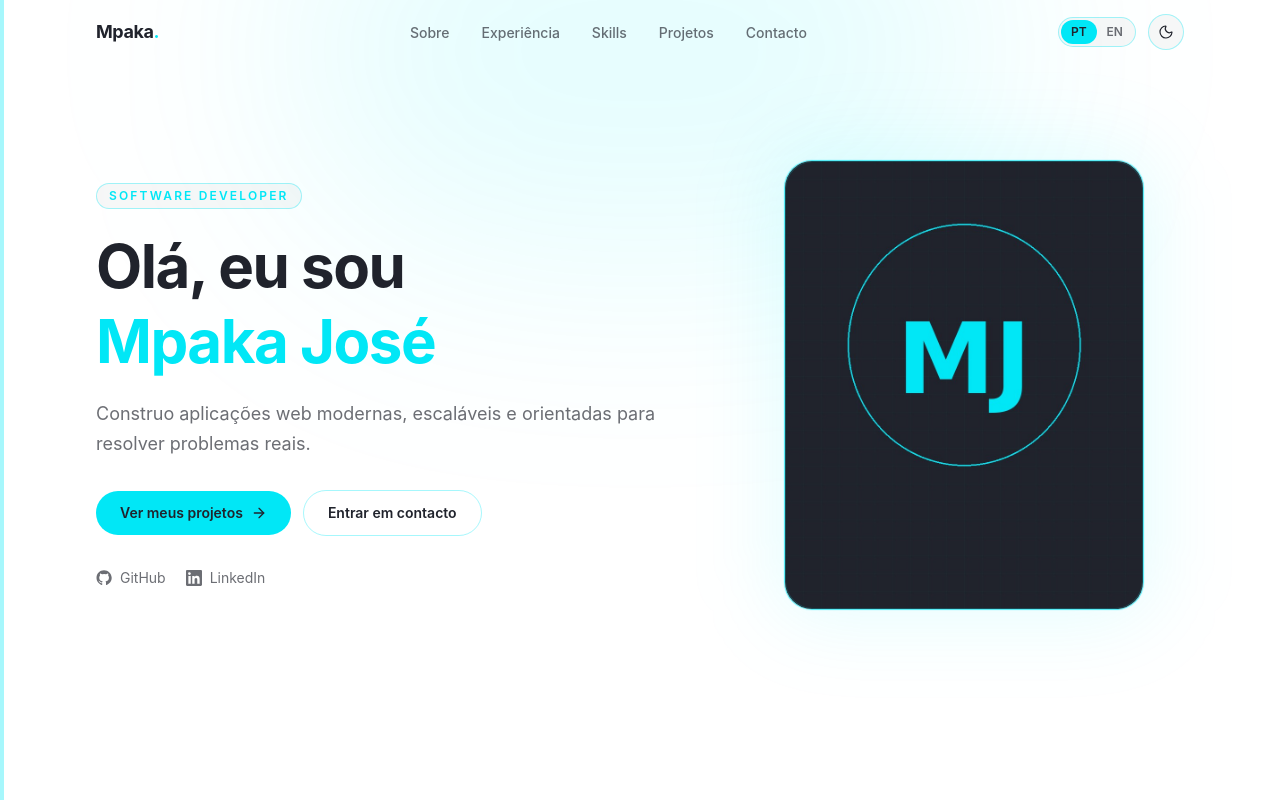
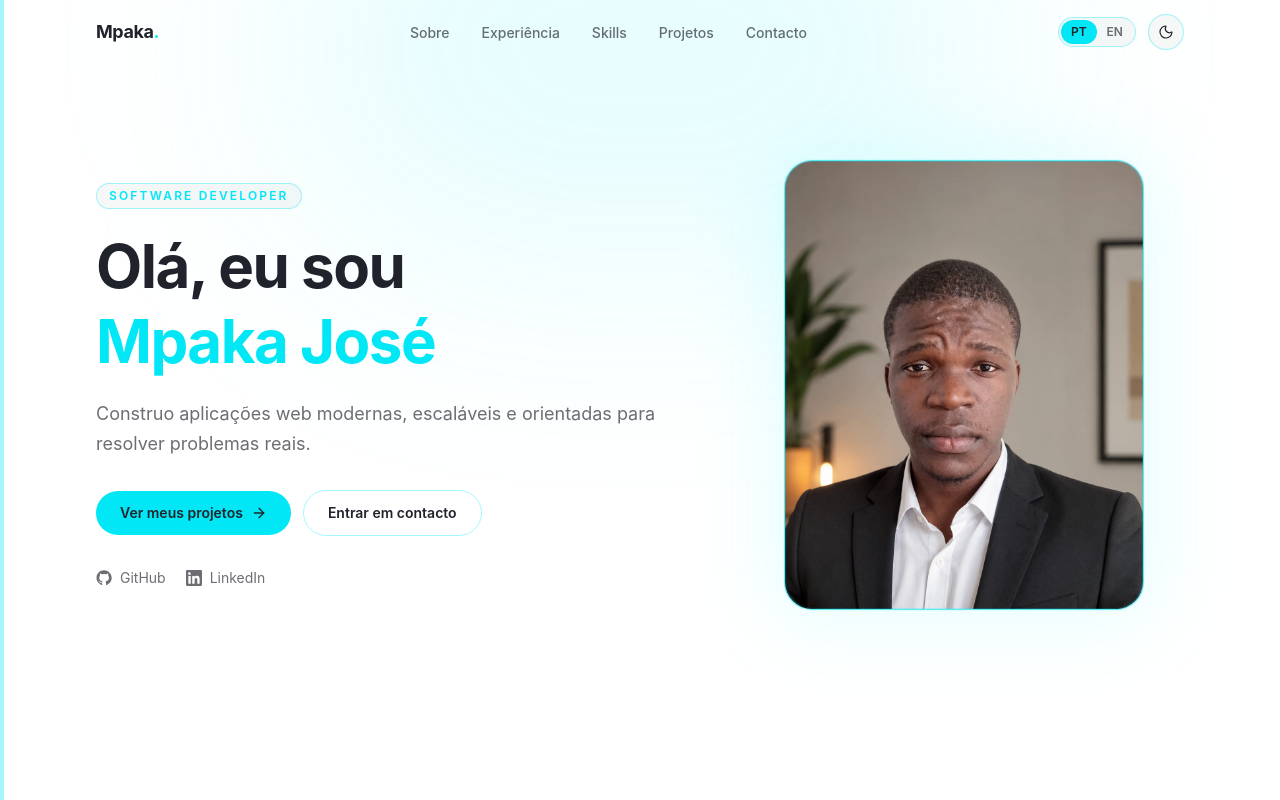
Before and after one commit to 67jo/mpaka-portfolio, a React (Vite) app: page / in a window 1280 px wide. Shown: the top 800 px of the page. Built offline with nearby package versions, Linux system fonts and the light colour scheme.

Commit message:
feat:my own image

```diff
--- a/src/components/ProfileImage/ProfileImage.tsx
+++ b/src/components/ProfileImage/ProfileImage.tsx
@@ -1,4 +1,5 @@
 import { useTranslation } from "react-i18next";
+import ImgEu from "../../assets/Eu.jpeg"
 
 export function ProfileImage() {
   const { t } = useTranslation();
@@ -8,7 +9,7 @@ export function ProfileImage() {
       <div className="absolute inset-0 -z-10 rounded-[28px] bg-primary/10 blur-2xl animate-glow-pulse" />
       <div className="group relative h-full w-full overflow-hidden rounded-[28px] border border-[var(--border-strong)] bg-[var(--surface)] shadow-[0_0_0_1px_rgba(1,231,246,0.08)]">
         <img
-          src="/profile.jpg"
+          src={ImgEu}
           alt={t("hero.name") + " — Software Developer"}
           loading="eager"
           className="h-full w-full object-cover transition-transform duration-500 ease-out group-hover:scale-[1.04]"
```
Also changed, not shown: src/assets/Eu.jpeg (added).
